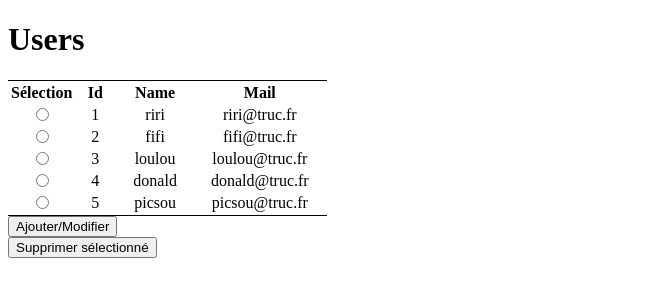
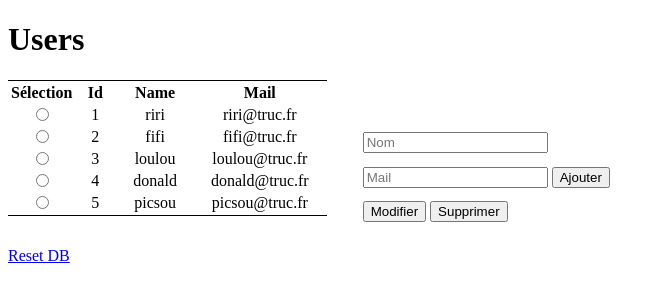
Before and after one commit to Xyaria/IDAW, a PHP site: page /users.php in a window 1280 px wide. Shown: the top 302 px of the page, without its empty margins (0-665 px from the left). Run offline with PHP 8.4, Linux system fonts and the light colour scheme; data comes from the database, SQL or seed files in the repository.

Commit message:
TP4.4 - modifications DB ok

```diff
--- a/WAMP/www/wd/TP4-REST/DB_management/db_init.php
+++ b/WAMP/www/wd/TP4-REST/DB/db_init.php
@@ -10,4 +10,6 @@
     } catch (PDOException $erreur) {
         echo ('Erreur : '.$erreur->getMessage());
     }
+
+    echo "<br><a href='../users.php'>Back to page</a>";
 ?>
--- a/WAMP/www/wd/TP4-REST/css.css
+++ b/WAMP/www/wd/TP4-REST/css.css
@@ -2,8 +2,18 @@ table {
     border-top: 1px solid black;
     border-bottom: 1px solid black;
     text-align: center;
+    display: inline-block;
 }
 
 td {
     padding: 0 1em;
 }
+
+input:not(.radio) {
+    margin: 0.5em 0;
+}
+
+.container {
+    display: inline-block;
+    margin: 0 2em;
+}
--- a/WAMP/www/wd/TP4-REST/users.php
+++ b/WAMP/www/wd/TP4-REST/users.php
@@ -1,4 +1,3 @@
-
 <!DOCTYPE html>
 <html>
 <head>
@@ -7,9 +6,11 @@
     <link href="css.css" type="text/css" rel="stylesheet">
     <!--<script src="path/to/js"></script>-->
 </head>
+<body>
+    <h1>Users</h1>
 <?php
     require_once('config.php');
-    require_once('./DB_Management/db_pdo.php');
+    require_once('./DB/db_pdo.php');
     $pdo = getPDO();
 
     $request = $pdo->prepare("SELECT * FROM users");
@@ -20,7 +21,40 @@
     $request->execute();
     $dbColumns = $request->fetchAll(PDO::FETCH_COLUMN);
 
-    echo "<h1>Users</h1>";
+    if(isset($_POST['add'])){
+        if(!isset($_POST['userName']) OR !isset($_POST['userMail'])) {
+            echo "Informations manquantes, impossible d'ajouter l'utilisateur";
+        }
+        else{
+            $request = $pdo->prepare("INSERT INTO `users` (`name`, `mail`) VALUES ('" .$_POST['userName']. "', '" .$_POST['userMail']. "')");
+            $request->execute();
+            echo "Utilisateur " .$_POST['userName']. " ajouté";
+        }
+    }
+    else if(isset($_POST['select'])){
+        if(isset($_POST['modify'])){
+            if(!isset($_POST['userName']) AND !isset($_POST['userMail'])){
+                echo "Entrer au moins une information à modifier";
+            }
+            else {
+                if(isset($_POST['userName']) AND $_POST['userName'] != NULL){
+                    $request = $pdo->prepare("UPDATE `users` SET `name`='" .$_POST['userName']. "' WHERE `id`=" .$_POST['select']);
+                    $request->execute();
+                }
+                if(isset($_POST['userMail']) AND $_POST['userMail'] != NULL){
+                    $request = $pdo->prepare("UPDATE `users` SET `mail`='" .$_POST['userMail']. "' WHERE `id`=" .$_POST['select']);
+                    $request->execute();
+                }
+                echo "Utilisateur " .$_POST['select']. " modifié";
+            }
+        }
+        else if(isset($_POST['delete'])){
+            $request = $pdo->prepare("DELETE FROM `users` WHERE `id`=" .$_POST['select']);
+            $request->execute();
+            echo "Utilisateur " .$_POST['select']. " supprimé";
+        }
+    }
+
     echo "<form action='users.php' method='POST'>
     <table>
     <thead>
@@ -37,7 +71,7 @@
 
     foreach($dbRows as $key => $value){
         echo "<tr>";
-        echo "<td><input type='radio' name='select' value='" .$value['id']. "'></td>";
+        echo "<td><input class='radio' type='radio' name='select' value='" .$value['id']. "'></td>";
         for ($i=0; $i < count($dbColumns); $i++) {
             echo "<td>" .$value[$i]. "</td>";
         }
@@ -47,17 +81,22 @@
     echo "</tbody>
     </table>";
 
-    echo "<input type='submit' name='Add' value='Ajouter/Modifier'><br>
-        <input type='submit' name='Delete' value='Supprimer sélectionné'>";
-    echo "</form>";
-
-    if(isset($_POST['Add'])){
-
-    }
-    else if(isset($_POST['Delete'])){
-
-    }
-
     /*** close connection ***/
     $pdo = null;
 ?>
+        <div class="container">
+            <input type='text' name='userName' placeholder='Nom'><br>
+            <input type='text' name='userMail' placeholder='Mail'>
+
+            <input type='submit' name='add' value='Ajouter'><br>
+            <input type='submit' name='modify' value='Modifier'>
+            <input type='submit' name='delete' value='Supprimer'>
+        </div>
+    </form>
+
+    <br>
+    <a href='./DB/db_init.php'>Reset DB</a>
+
+
+</body>
+</html>
```
Also changed, not shown: WAMP/www/wd/TP4-REST/DB/db_pdo.php (renamed from WAMP/www/wd/TP4-REST/DB_management/db_pdo.php), WAMP/www/wd/TP4-REST/DB/tp4-rest.sql (renamed from WAMP/www/wd/TP4-REST/DB_management/tp4-rest.sql).
